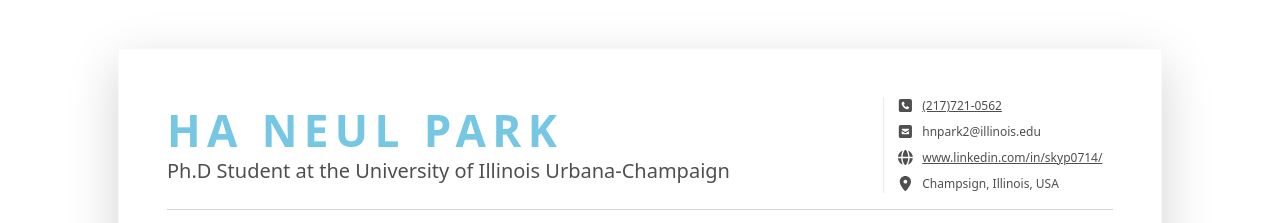
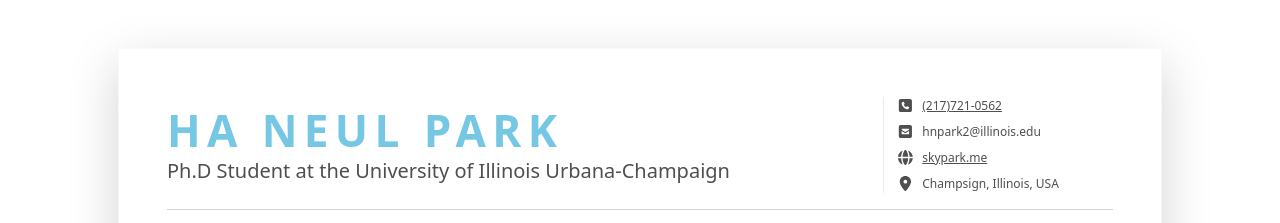
Before and after one commit to skyp0714/Homepage, a plain HTML site: page index.html in a window 1280 px wide. Shown: the top 223 px of the page. Drawn offline with Linux system fonts and the light colour scheme.

Commit message:
Update index.html

```diff
--- a/index.html
+++ b/index.html
@@ -38,7 +38,7 @@
 							<ul class="list-unstyled mb-0">
 								<li class="mb-2"><i class="fas fa-phone-square fa-fw fa-lg me-2 "></i><a class="resume-link" href="tel:#">(217)721-0562</a></li>
 								<li class="mb-2"><i class="fas fa-envelope-square fa-fw fa-lg me-2"></i><a class="resume-link" href="mailto:#"></a>hnpark2@illinois.edu</li>
-								<li class="mb-2"><i class="fas fa-globe fa-fw fa-lg me-2"></i><a class="resume-link" href="#">www.linkedin.com/in/skyp0714/</a></li>
+								<li class="mb-2"><i class="fas fa-globe fa-fw fa-lg me-2"></i><a class="resume-link" href="#">skypark.me</a></li>
 								<li class="mb-0"><i class="fas fa-map-marker-alt fa-fw fa-lg me-2"></i>Champsign, Illinois, USA</li>
 							</ul>
 						</div><!--//resume-contact-->
```
